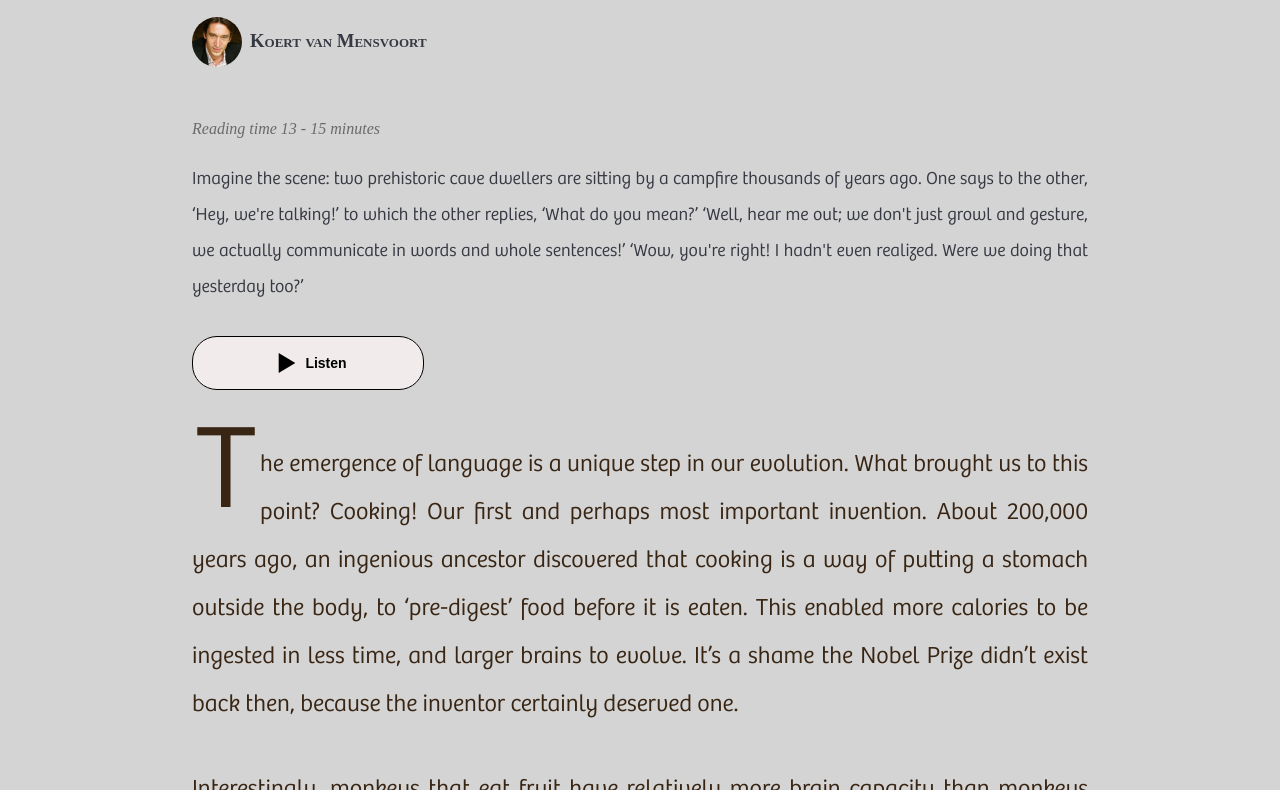
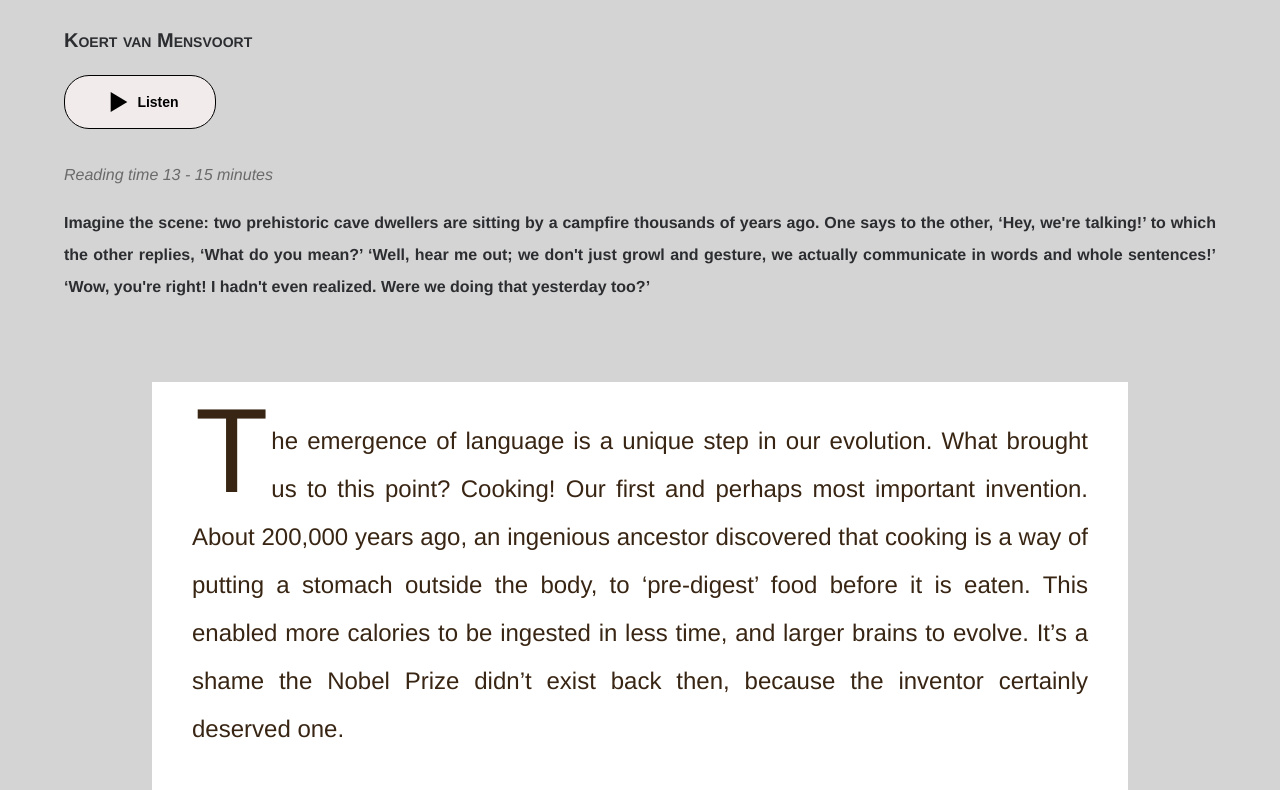
Before and after one commit to MadyanNassar/space-farming-demo, a plain HTML site: page index.html in a window 1280 px wide. Shown: the part 124-914 px from the top of the page. Drawn offline with Linux system fonts and the light colour scheme.

Commit message:
update styles

```diff
--- a/index.html
+++ b/index.html
@@ -16,34 +16,25 @@
     <script defer src="script.js"></script>
   </head>
   <body>
-    <h1>Once upon a human</h1>
-    <div class="author">
-      <div class="profile-circle">
-        <img src="koert-van-mensvoort.jpg" alt="" />
-      </div>
-      <div>
-        <h3>Koert van Mensvoort</h3>
+    <div class="header-section">
+      <h1 class="title">Once upon a human</h1>
+      <h3 class="author">Koert van Mensvoort</h3>
+      <div class="player-container">
+        <div id="listen-btn">
+          <div id="play-pause" class="play"></div>
+          <div>Listen</div>
         </div>
       </div>
-
       <div id="intro">
         <div class="time">Reading time 13 - 15 minutes</div>
         <p>
           Imagine the scene: two prehistoric cave dwellers are sitting by a
           campfire thousands of years ago. One says to the other, ‘Hey, we're
-        talking!’ to which the other replies, ‘What do you mean?’ ‘Well, hear me
-        out; we don't just growl and gesture, we actually communicate in words
-        and whole sentences!’ ‘Wow, you're right! I hadn't even realized. Were
-        we doing that yesterday too?’
+          talking!’ to which the other replies, ‘What do you mean?’ ‘Well, hear
+          me out; we don't just growl and gesture, we actually communicate in
+          words and whole sentences!’ ‘Wow, you're right! I hadn't even
+          realized. Were we doing that yesterday too?’
         </p>
-    </div>
-    <!-- <audio id="track">
-      <source src="https://cldup.com/qR72ozoaiQ.mp3" type="audio/mpeg" />
-    </audio> -->
-    <div class="player-container">
-      <div id="listen-btn">
-        <div id="play-pause" class="play"></div>
-        <div>Listen</div>
       </div>
     </div>
 
--- a/styles.css
+++ b/styles.css
@@ -1,7 +1,7 @@
 body {
   width: 100%;
   background-color: #d4d4d4;
-  color: #363942;
+  color: #2c2d30;
   margin: 0 auto;
   display: flex;
   justify-content: center;
@@ -9,10 +9,9 @@ body {
   flex-direction: column;
 }
 
-@font-face {
-  font-family: "bree";
-  src: url("Bree-Light.woff2") format("woff2"),
-    url("Bree-Light.woff") format("woff");
+.header-section {
+  width: 90%;
+  margin-bottom: 3rem;
 }
 h1 {
   text-align: center;
@@ -21,10 +20,26 @@ h1 {
   font-size: 3.5em;
 }
 
+.title {
+  font-family: "helvetica", serif !important;
+  width: 100%;
+  text-align: left;
+  font-weight: 900;
+  font-size: 60px;
+}
+
+.author {
+  font-family: "helvetica", serif !important;
+  width: 70%;
+  text-align: left;
+  font-weight: 700;
+  font-size: 20px;
+}
+
 h3 {
   text-align: center;
   font-variant: small-caps;
-  line-height: 0.5em;
+  line-height: 1.5em;
 }
 
 #menu {
@@ -35,7 +50,7 @@ h3 {
 
 #intro {
   padding-bottom: 1em;
-  width: 70%;
+  width: 100%;
   display: flex;
   flex-direction: column;
   justify-content: center;
@@ -44,7 +59,9 @@ h3 {
 }
 
 #intro p {
-  font-size: large;
+  font-family: "helvetica", serif !important;
+  font-size: 16px;
+  font-weight: bold;
   margin-left: auto;
   margin-right: auto;
   text-align: justify;
@@ -56,12 +73,15 @@ h3 {
   margin-left: auto;
   margin-right: auto;
   margin-bottom: 5rem;
-  padding-top: 1em;
+  padding: 2.5rem;
+  padding-top: 2em;
   padding-bottom: 1em;
   color: #382513;
+  background-color: #fff;
 }
 
 .time {
+  font-family: "helvetica", serif !important;
   font-style: italic;
   line-height: 1.75;
   color: rgba(0, 0, 0, 0.5);
@@ -71,7 +91,7 @@ h3 {
 }
 
 p {
-  font-family: "bree", serif;
+  font-family: "helvetica", serif !important;
   padding-top: 0.12em;
   padding-bottom: 0.12em;
   text-align: justify;
@@ -92,25 +112,6 @@ p:nth-child(1):first-letter {
 
 .listen-btn {
   width: 70%;
-}
-.author {
-  width: 70%;
-  display: flex;
-  gap: 0.5rem;
-  margin-bottom: 3rem;
-  align-items: center;
-  justify-content: flex-start;
-}
-.profile-circle {
-  margin-top: 2px;
-  border-radius: 50%;
-  display: flex;
-  justify-content: center;
-  align-items: center;
-}
-img {
-  width: 50px;
-  border-radius: 50%;
 }
 
 .player-container {
@@ -136,7 +137,7 @@ img {
   align-items: center;
   -webkit-justify-content: center;
   justify-content: center;
-  min-width: 180px;
+  min-width: 100px;
   width: auto;
   padding: 15px 25px;
   border: 1px solid #000;
@@ -221,7 +222,7 @@ figure {
 
 .audio-title {
   margin: 0;
-  font-family: "Bree Regular", serif;
+  font-family: "helvetica", serif !important;
   font-size: 14px;
   line-height: 26px;
   color: #fff;
@@ -598,8 +599,8 @@ time {
   h1 {
     font-size: 2rem;
   }
-  .author {
-    flex-direction: column;
+  .title {
+    font-size: 40px;
   }
   p {
     font-size: 25px;
@@ -611,6 +612,9 @@ time {
 }
 
 @media (max-width: 700px) {
+  .title {
+    font-size: 35px;
+  }
   p {
     font-size: 17px;
     line-height: 20px;
```
Also changed, not shown: Bree-Light.woff (deleted), Bree-Light.woff2 (deleted), koert-van-mensvoort.jpg (deleted). Lines whose indentation alone changed are shown as unchanged.
